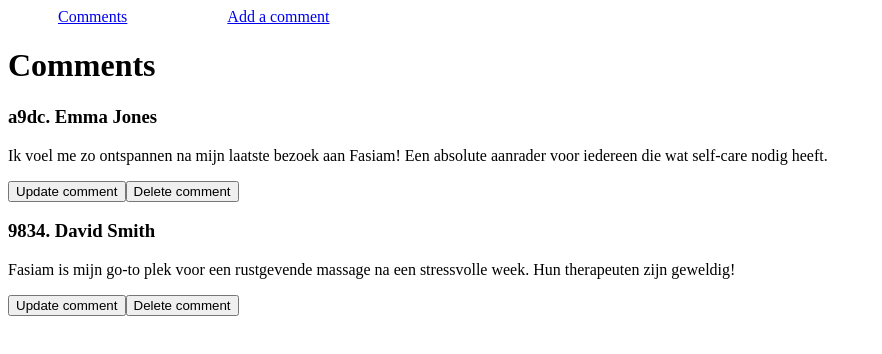
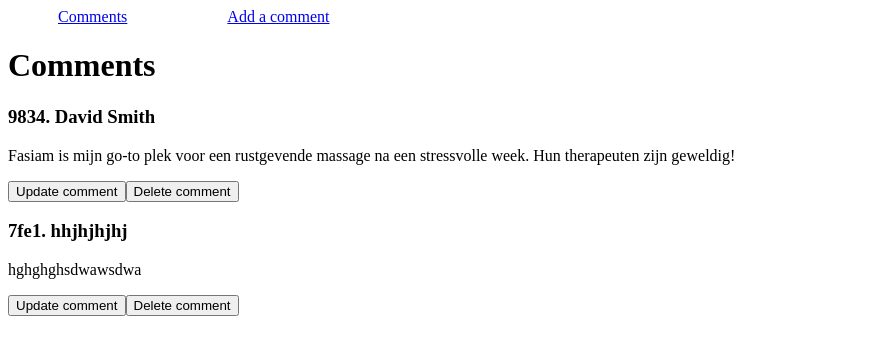
Before and after one commit to QNoah/json-server-test, an Angular app: page /comments in a window 1280 px wide. Shown: the top 354 px of the page, without its empty margins (0-882 px from the left). Built offline with nearby package versions, Linux system fonts and the light colour scheme; data requests are answered from the project's data file.

Commit message:
updated message placed better.

```diff
--- a/db.json
+++ b/db.json
@@ -1,14 +1,14 @@
 {
   "comments": [
-    {
-      "id": "a9dc",
-      "writer": "Emma Jones",
-      "text": "Ik voel me zo ontspannen na mijn laatste bezoek aan Fasiam! Een absolute aanrader voor iedereen die wat self-care nodig heeft."
-    },
     {
       "id": "9834",
       "writer": "David Smith",
       "text": "Fasiam is mijn go-to plek voor een rustgevende massage na een stressvolle week. Hun therapeuten zijn geweldig!"
+    },
+    {
+      "id": "7fe1",
+      "writer": "hhjhjhjhj",
+      "text": "hghghghsdwawsdwa"
     }
   ]
 }
--- a/src/app/comments/comments.component.html
+++ b/src/app/comments/comments.component.html
@@ -1,13 +1,14 @@
 <h1>Comments</h1>
+<h3 *ngIf="updateSuccess === true">Updated!</h3>
 <ng-container *ngFor="let item of data">
   <h3>{{ item.id }}. {{ item.writer }}</h3>
   <p>{{ item.text }}</p>
   <button (click)="updateMode()">Update comment</button>
   <button (click)="delete(item.id)">Delete comment</button>
-  <div class="success" *ngIf="updateSuccess === true">Updated!</div>
   <div class="update" *ngIf="update === true">
     <textarea [(ngModel)]="item.text"></textarea>
     <button (click)="updateComment(item.id, item.text)">Save</button>
   </div>
 </ng-container>
+
 <!-- {{data | json}} -->
```
